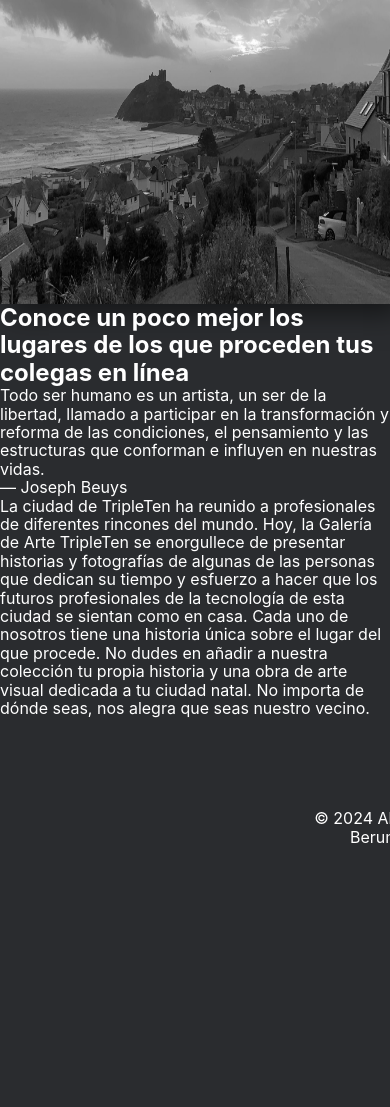
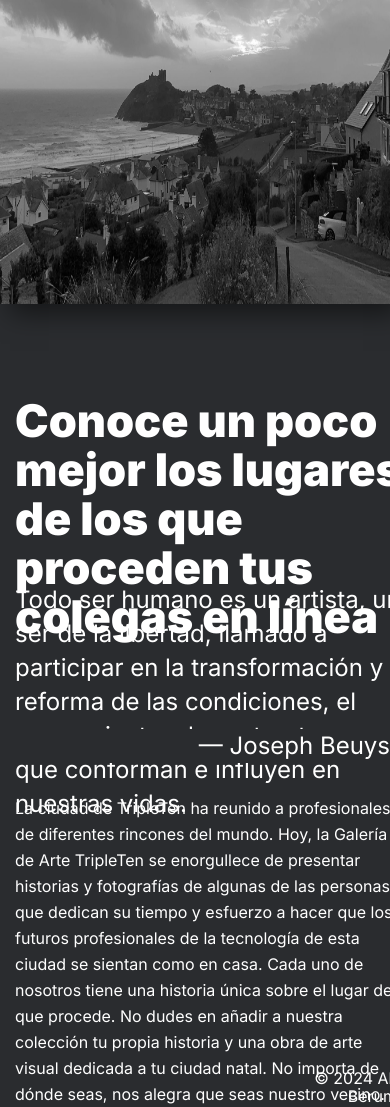
Before and after one commit to AlexBJim/web_project_homeland, a plain HTML site: page index.html in a window 390 px wide. Shown: the part 785-1892 px from the top of the page. Before the commit the page ends 1632 px from the top, so only its background shows below. Drawn offline with Linux system fonts and the light colour scheme.

Commit message:
Nueva actualizacion de mi proyecto

```diff
--- a/blocks/intro.css
+++ b/blocks/intro.css
@@ -1,35 +1,32 @@
-.intro__title {
+.intro__tittle {
+  font-weight: bold;
   font-size: 54px;
+  line-height: 58px;
   margin-top: 92px;
   max-width: 830px;
   margin-left: 148px;
-  font-weight: bold;
-  margin: 0;
 }
-
-.intro__citation {
+.intro__quote {
+  font-size: 24px;
+  margin-top: 40px;
   max-width: 830px;
   max-width: 738px;
   margin-left: 148px;
-  margin-top: 40px;
+}
+.intro__quote-author {
   font-size: 24px;
-}
-
-.intro__citation-author {
   max-width: 732px;
   text-align: right;
+  margin-top: 10px;
   position: relative;
   left: 150px;
-  font-size: 24px;
-  margin-top: 10px;
 }
-
 .intro__description {
+  font-size: 16px;
+  line-height: 26px;
+  margin-left: 148px;
   max-width: 722px;
   margin-top: 32px;
-  line-height: 26px;
-  font-size: 16px;
-  margin-left: 148px;
 }
 
 @media screen and (max-width: 768px) {
@@ -41,7 +38,7 @@
     margin-left: 15px;
     max-width: 100%;
   }
-  .intro__citation {
+  .intro__quote {
     width: 720px;
     height: 136px;
     font-size: 24px;
@@ -49,7 +46,7 @@
     margin-left: 15px;
     max-width: 100%;
   }
-  .intro__citation-author {
+  .intro__quote-author {
     font-size: 24px;
     line-height: 34px;
     width: 720px;
@@ -69,22 +66,22 @@
 
 @media screen and (max-width: 320px) {
   .intro__tittle {
+    max-width: 100%;
+    width: 288px;
     height: 175px;
     font-size: 32px;
+    line-height: 35px;
     margin-left: 10px;
+  }
+  .intro__quote {
     max-width: 100%;
     width: 288px;
-    line-height: 35px;
-  }
-  .intro__citation {
+    height: 300px;
     font-size: 23px;
     line-height: 30px;
     margin-left: 10px;
-    max-width: 100%;
-    width: 288px;
-    height: 300px;
   }
-  .intro__citation-author {
+  .intro__quote-author {
     max-width: 100%;
     width: 270px;
     height: 34px;
--- a/index.html
+++ b/index.html
@@ -34,17 +34,17 @@
       </header>
       <main class="content">
         <section class="intro">
-          <h2 class="intro__title">
+          <h2 class="intro__tittle">
             Conoce un poco mejor los lugares de los que proceden tus colegas en
             línea
           </h2>
-          <p class="intro__citation">
+          <p class="intro__quote">
             Todo ser humano es un artista, un ser de la libertad, llamado a
             participar en la transformación y reforma de las condiciones, el
             pensamiento y las estructuras que conforman e influyen en nuestras
             vidas.
           </p>
-          <p class="intro__citation-author">— Joseph Beuys</p>
+          <p class="intro__quote-author">— Joseph Beuys</p>
           <p class="intro__description">
             La ciudad de TripleTen ha reunido a profesionales de diferentes
             rincones del mundo. Hoy, la Galería de Arte TripleTen se enorgullece
@@ -59,7 +59,7 @@
         </section>
       </main>
       <footer class="footer">
-        <p class="footer__copyright">© 2024 Alexander Berumen</p>
+        <p class="footer__copyright">© 2024 Alexander Berumen.</p>
       </footer>
     </div>
   </body>
--- a/pages/index.css
+++ b/pages/index.css
@@ -1,5 +1,6 @@
 @import url(../vendor/normalize.css);
 @import url(../blocks/page.css);
 @import url(../blocks/header.css);
-@import url(../blocks/content.css);
+@import url(../blocks/intro.css);
 @import url(../blocks/footer.css);
+@import url(../vendor/fonts.css);
```
